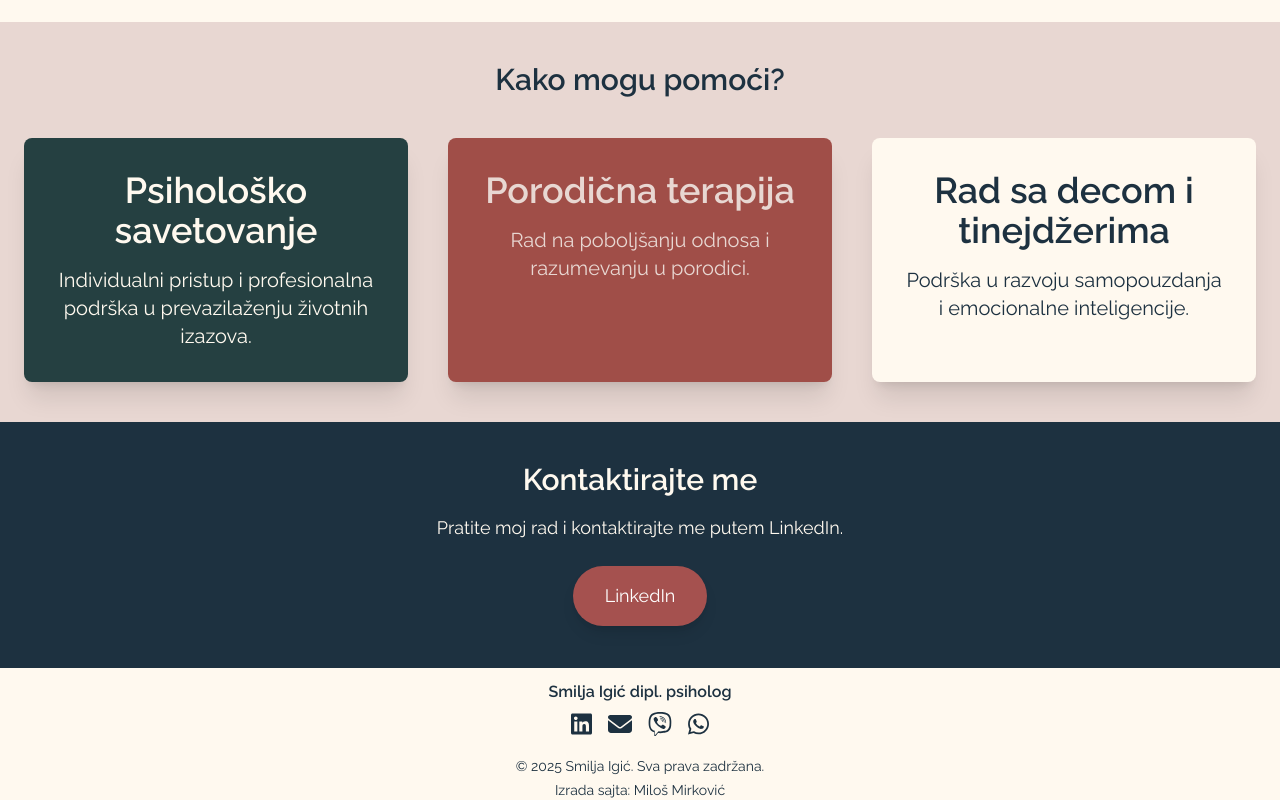
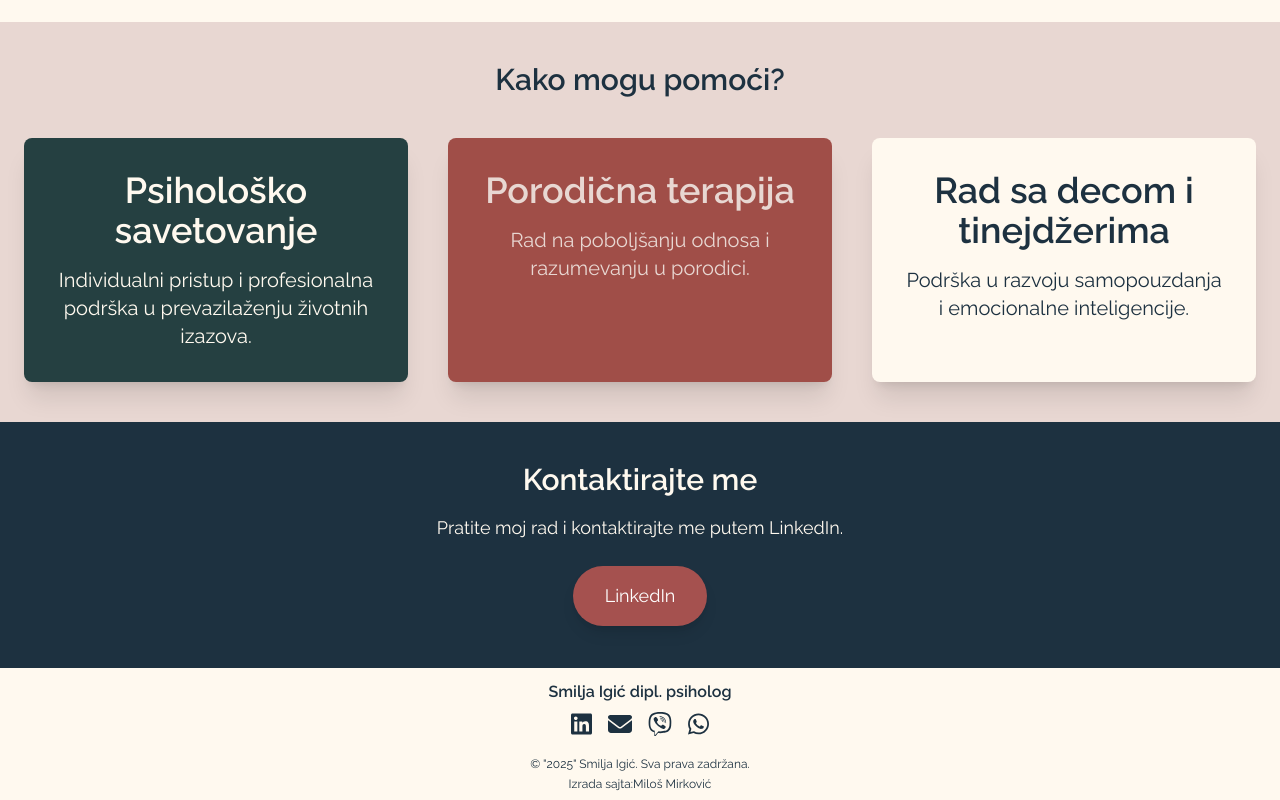
Before and after one commit to Milos191405/smiljaigicpsiholog, a Next.js app: page / in a window 1280 px wide. Shown: the part 1924-2724 px from the top of the page. Built offline with nearby package versions, Linux system fonts and the light colour scheme.

Commit message:
Ažuriranje Footer, layout, next.config i package.json

```diff
--- a/components/Footer.js
+++ b/components/Footer.js
@@ -55,9 +55,13 @@ function Footer() {
   </a>
       </div>
 
-      <div className="mt-4 text-sm text-muted-foreground space-y-1">
-        <p>© {new Date().getFullYear()} Smilja Igić. Sva prava zadržana.</p>
-        <p>Izrada sajta: Miloš Mirković</p>
+      <div className="mt-4 text-xs text-muted-foreground space-y-1">
+       <p>© "{new Date().getFullYear()}" Smilja Igić. Sva prava zadržana.</p>
+        <p>Izrada sajta:
+          <a href="https://portfolio-react-f27q.onrender.com/"
+             target="_blank"
+             rel="noopener noreferrer"
+             className="hover:underline text-foreground">Miloš Mirković</a> </p>
       </div>
     </footer>
   );
--- a/next.config.mjs
+++ b/next.config.mjs
@@ -18,7 +18,7 @@ const nextConfig = {
           },
         ],
         destination: 'https://smiljaigicpsiholog.com/:path*',
-        permanent: true, // 301 redirect
+        permanent: true,
       },
     ];
   },
--- a/package.json
+++ b/package.json
@@ -3,7 +3,7 @@
   "version": "0.1.0",
   "private": true,
   "scripts": {
-    "dev": "next dev",
+    "dev": "next dev --turbo",
     "build": "next build",
     "start": "next start",
     "lint": "next lint"
--- a/src/app/layout.js
+++ b/src/app/layout.js
@@ -18,9 +18,10 @@ const geistMono = Raleway({
 });
 
 export const metadata = {
-  title: "Psiholog Smilja Igic",
-  description: "Psiholog za decu, tinejdžere i njihove porodice",
+  title: "Psiholog Smilja Igic – Terapija za decu i tinejdžere u Beogradu",
+  description: "Dipl. psiholog Smilja Igic pruža podršku deci, tinejdžerima i porodicama u Beogradu. Individualni i porodični tretmani, profesionalna terapija.",
 };
+
 
 export default function RootLayout({ children }) {
   // Ovo filtrira greške iz Chrome ekstenzija i React hydration mismatch
```
